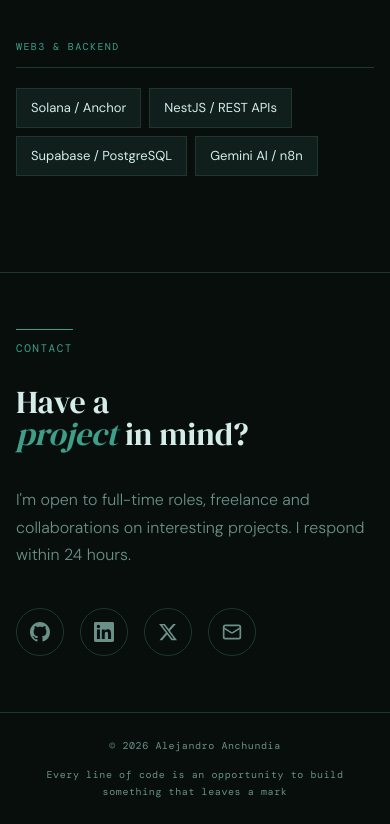
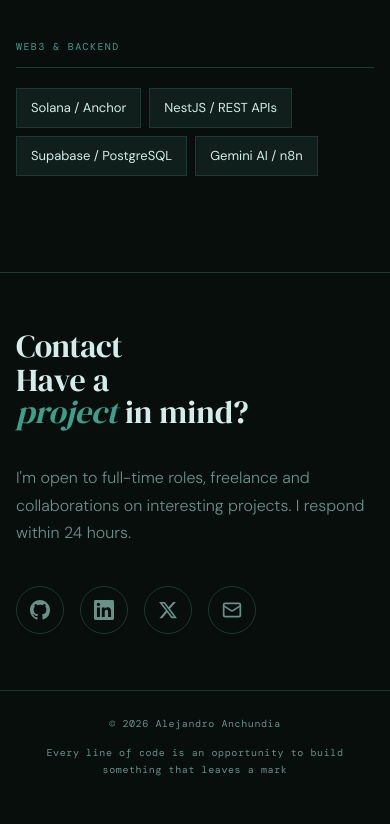
Before and after one commit to anchundiatech/portafolio-nextjs, a Next.js app: page /en in a window 390 px wide. Shown: the part 5603-6427 px from the top of the page. After the commit the page ends 6405 px from the top, so only its background shows below. Built offline with nearby package versions, Linux system fonts and the light colour scheme.

Commit message:
fix: refactor contact section styles for improved layout and readability

```diff
--- a/app/globals.css
+++ b/app/globals.css
@@ -782,27 +782,6 @@ nav {
 }
 
 /*  CONTACT  */
-#contact.contact-section {
-  display: grid;
-  grid-template-columns: minmax(120px, 0.4fr) minmax(0, 1.6fr);
-  align-items: start;
-  gap: clamp(2rem, 6vw, 6rem);
-}
-
-.contact-heading {
-  padding-top: 0.75rem;
-  border-top: 1px solid var(--color-jun);
-}
-
-.contact-heading .section-title {
-  font-family: var(--font-mono);
-  font-size: 11px;
-  font-weight: 400;
-  color: var(--color-jun);
-  letter-spacing: 0.14em;
-  text-transform: uppercase;
-}
-
 .contact-wrap {
   max-width: none;
   margin: 0;
@@ -810,6 +789,11 @@ nav {
   grid-template-columns: minmax(0, 1.1fr) minmax(240px, 0.9fr);
   align-items: center;
   gap: clamp(2rem, 5vw, 5rem);
+}
+
+.contact-details {
+  padding-left: clamp(1.5rem, 4vw, 4rem);
+  border-left: 1px solid var(--color-border);
 }
 
 .contact-eyebrow {
@@ -991,16 +975,14 @@ footer a {
   .social-links {
     gap: 1rem;
   }
-  #contact.contact-section {
-    grid-template-columns: 1fr;
-    gap: 2rem;
-  }
-  .contact-heading {
-    width: fit-content;
-  }
   .contact-wrap {
     grid-template-columns: 1fr;
     gap: 1rem;
+  }
+  .contact-details {
+    padding: 1.5rem 0 0;
+    border-top: 1px solid var(--color-border);
+    border-left: 0;
   }
   .contact-sub {
     margin-bottom: 1.5rem;
```
